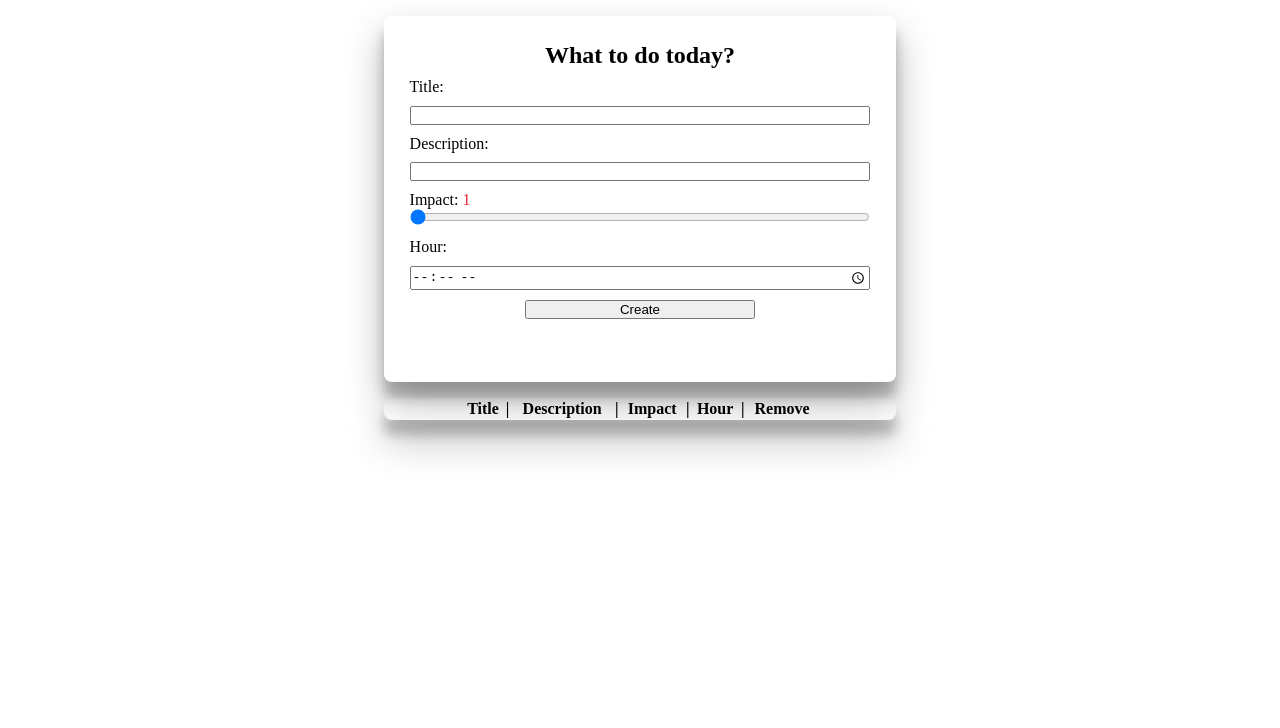
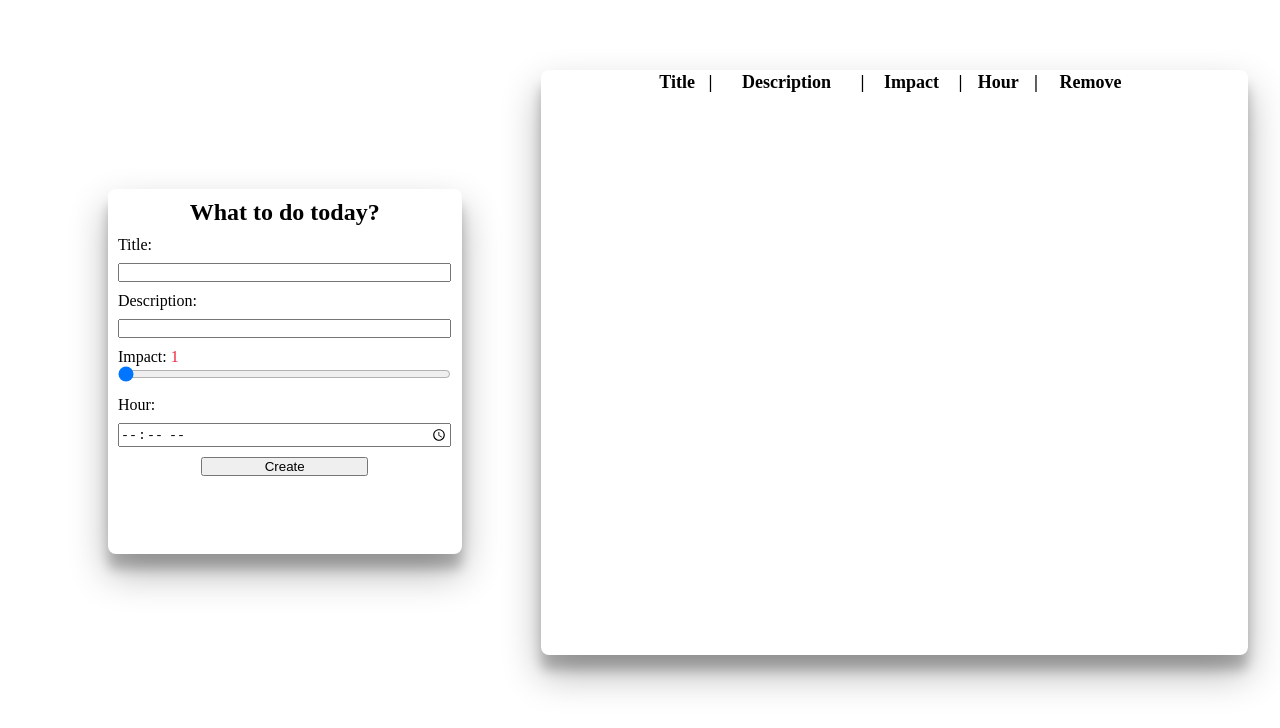
Before and after one commit to GilvandroBarreto/portifolio, a plain HTML site: page todolist.html in a window 1280 px wide. Shown: the part 72-800 px from the top of the page. Drawn offline with Linux system fonts and the light colour scheme.

Commit message:
Update style.css

```diff
--- a/style.css
+++ b/style.css
@@ -18,15 +18,17 @@ body {
 }
 .main-container {
   display: flex;
-  flex-direction: column;
-  gap: 1rem;
+  gap: 0.2rem;
+  align-items: center;
   height: 100%;
+  padding: 0% 2.5%;
 }
 .form-container {
   display: flex;
   align-items: center;
   justify-content: center;
   height: 50%;
+  width: 50%;
   margin-top: 1.5%;
 }
 .form-title {
@@ -40,7 +42,7 @@ body {
   box-shadow: rgba(0, 0, 0, 0.3) 0px 19px 38px,
     rgba(0, 0, 0, 0.22) 0px 15px 12px;
   height: 100%;
-  width: 40%;
+  width: 70%;
   padding: 2%;
 }
 .submit-button {
@@ -52,17 +54,22 @@ input {
 }
 .dashboard {
   display: flex;
-  justify-content: center;
+  flex-direction: column;
+  justify-content: flex-start;
+
   align-self: center;
-  height: max-content;
-  width: 40%;
+
+  height: 80%;
+  width: 70%;
   border-radius: 0.5rem;
   box-shadow: rgba(0, 0, 0, 0.3) 0px 19px 38px,
     rgba(0, 0, 0, 0.22) 0px 15px 12px;
-  gap: 1rem;
+
 }
 table {
   width: 70%;
-  height: 100%;
+  height: fit-content;
+  font-size: large;
   text-align: center;
+  align-self: center;
 }
```
